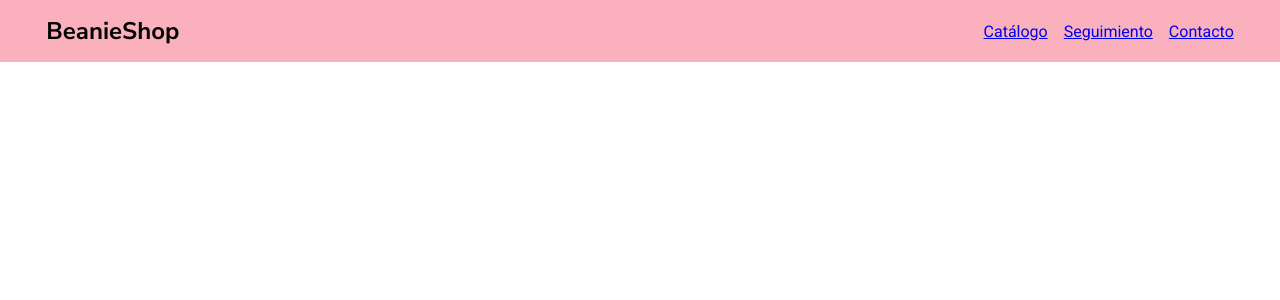
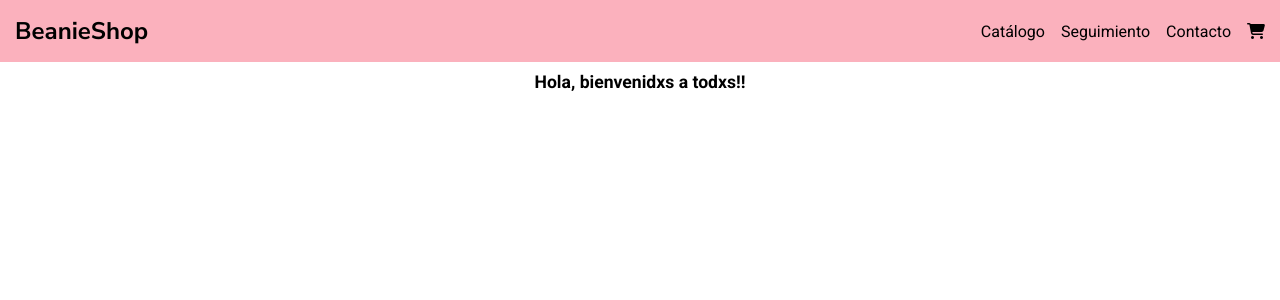
Before and after one commit to DavidArambulo/BeanieShop, a React (Create React App) app: page / in a window 1280 px wide. Shown: the top 300 px of the page. Built offline with nearby package versions, Linux system fonts and the light colour scheme.

Commit message:
Nuevos componentes: ItemList; CartWidget. Se estilizaron los mismos

```diff
--- a/public/index.html
+++ b/public/index.html
@@ -9,6 +9,7 @@
       name="description"
       content="Web site created using create-react-app"
     />
+    <script src="https://kit.fontawesome.com/965dd3e5aa.js" crossorigin="anonymous"></script>
     <link rel="apple-touch-icon" href="%PUBLIC_URL%/logo192.png" />
     <!--
       manifest.json provides metadata used when your web app is installed on a
--- a/src/App.js
+++ /dev/null
@@ -1,11 +0,0 @@
-import NavBar from './components/NavBar/NavBar';
-
-function App() {
-  return (
-    <div className="App">
-      <NavBar />
-    </div>
-  );
-}
-
-export default App;
--- /dev/null
+++ b/src/App.jsx
@@ -0,0 +1,13 @@
+import NavBar from './components/NavBar/NavBar';
+import ItemListContainer from './components/ItemList/ItemListContainer';
+
+function App() {
+  return (
+    <main className="App">
+      <NavBar />
+      <ItemListContainer />
+    </main>
+  );
+}
+
+export default App;
--- /dev/null
+++ b/src/components/CartWidget/CartWidget.jsx
@@ -0,0 +1,9 @@
+import React from "react";
+
+const CartWidget = () => {
+    return(
+        <i className="fas fa-shopping-cart" role="button" />
+    );
+}
+
+export default CartWidget;
--- /dev/null
+++ b/src/components/ItemList/ItemList.jsx
@@ -0,0 +1,9 @@
+import React from "react";
+
+const ItemList = ({ greeting }) => {
+    return (
+        <p className="greeting">{greeting}</p>
+    );
+}
+
+export default ItemList;
--- /dev/null
+++ b/src/components/ItemList/ItemListContainer.jsx
@@ -0,0 +1,11 @@
+import React from "react";
+import ItemList from "./ItemList";
+
+const ItemListContainer = () => {
+
+    const greeting = "Hola, bienvenidxs a todxs!!"
+
+    return(<ItemList greeting={greeting} />);
+}
+
+export default ItemListContainer;
--- a/src/components/Navbar/navbar.jsx
+++ b/src/components/Navbar/navbar.jsx
@@ -1,4 +1,5 @@
 import React from "react";
+import CartWidget from "../CartWidget/CartWidget";
 
 const NavBar = () => {
     return (
@@ -9,6 +10,7 @@ const NavBar = () => {
                     <li className="menu-item"><a href='#'>Catálogo</a></li>
                     <li className="menu-item"><a href='#'>Seguimiento</a></li>
                     <li className="menu-item"><a href='#'>Contacto</a></li>
+                    <li className="menu-item"><CartWidget /></li>
                 </ul>
             </nav>
         </header>
--- a/src/styles/main.scss
+++ b/src/styles/main.scss
@@ -1,3 +1,4 @@
 @import './partials/variables';
 @import './partials/reset';
 @import './partials/navbar';
+@import './partials/itemList';
--- /dev/null
+++ b/src/styles/partials/_itemList.scss
@@ -0,0 +1,6 @@
+.greeting{
+    padding: 10px;
+    font-size: 1.1rem;
+    font-weight: 700;
+    text-align: center;
+}
--- a/src/styles/partials/_navbar.scss
+++ b/src/styles/partials/_navbar.scss
@@ -5,9 +5,9 @@ header.contenedor{
 
     .navbar{
 
-        width: 95%;
-        max-width: 1200px;
-        margin: auto;
+        // width: 95%;
+        // max-width: 1200px;
+        // margin: auto;
 
         display: flex;
         justify-content: space-between;
--- a/src/styles/partials/_reset.scss
+++ b/src/styles/partials/_reset.scss
@@ -15,3 +15,10 @@ h1, h2, h3 {
 ul li{
     list-style: none;
 }
+
+a{
+    text-decoration: none;
+    &:link, &:visited{
+        color: $colorTextos;
+    }
+}
--- a/src/styles/partials/_variables.scss
+++ b/src/styles/partials/_variables.scss
@@ -2,6 +2,7 @@
 
 // Colores
 $colorPrincipal: #FBB1BD;
+$colorTextos: black;
 
 // Fuentes
 $fuenteTitulos: 'Nunito Sans', sans-serif;
```
